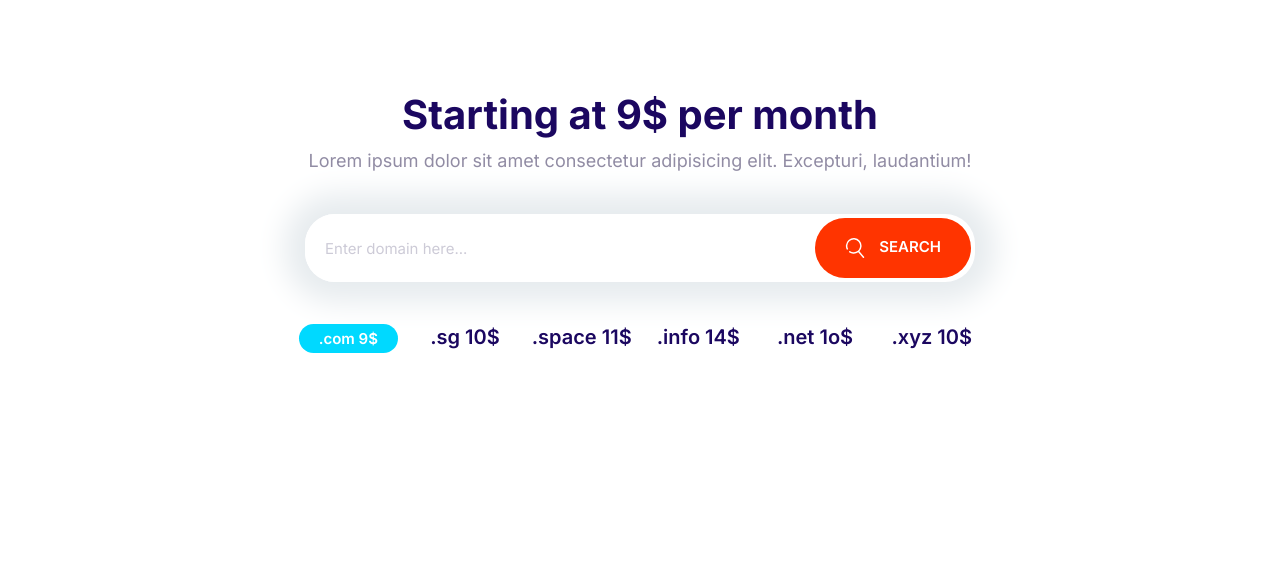
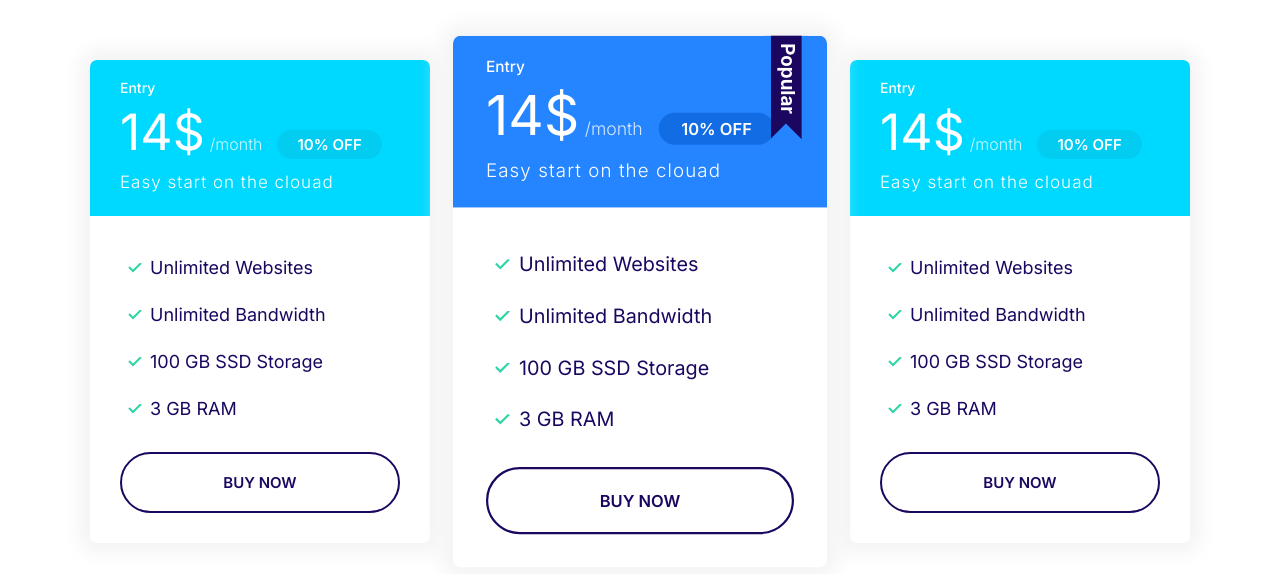
Before and after one commit to roshavafaei/roshify-landing-page, a plain HTML site: page index.html in a window 1280 px wide. Drawn offline with Linux system fonts and the light colour scheme.

Commit message:
Define the styles to the plans block.

```diff
--- a/CSS/style.css
+++ b/CSS/style.css
@@ -322,11 +322,19 @@
   color: #fff;
 }
 
+.card--primary .badge--primary {
+  background: #126de4;
+}
+
 .card--secondary .badge--secondary {
   background: #02cdf1;
 }
 
 /* Plans */
+.plan {
+    transition: transform 0.2s ease-out;
+}
+
 .plan__name {
   color: #fff;
   margin: 0;
@@ -360,6 +368,10 @@
   position: relative;
 }
 
+.plan--popular {
+    transform: scale(1.1);
+}
+
 .plan--popular .card__header::before {
   content: url(../Images/popular.svg);
   width: 40px;
@@ -367,6 +379,14 @@
   position: absolute;
   top: -6px;
   right: 5%;
+}
+
+.plan:hover {
+    transform: scale(1.05);
+}
+
+.plan--popular:hover {
+    transform: scale(1.15);
 }
 
 @media screen and (min-width: 1024px) {
@@ -634,7 +654,7 @@
 
 .nav__item > a {
   color: #d2d0db;
-    transition: color .3s;
+  transition: color 0.3s;
 }
 
 .nav__item > a:hover {
@@ -644,7 +664,7 @@
 .nav__toggler {
   margin: 2rem;
   opacity: 0.5;
-    transition: box-shadow .15s;
+  transition: box-shadow 0.15s;
   cursor: pointer;
 }
 
@@ -730,3 +750,13 @@
     grid-template-columns: repeat(auto-fit, minmax(10rem, 1fr));
   }
 }
+
+/* Plans Block */
+.block-plans .grid {
+  gap: 8rem 4rem;
+}
+
+.block-plans .card {
+  max-width: 500px;
+  margin: 0 auto;
+}
--- a/index.html
+++ b/index.html
@@ -14,30 +14,70 @@
     <link rel="stylesheet" href="CSS/style.css" />
   </head>
   <body>
-    <section class="block container block-domain">
-        <header class="block__header">
-            <h2>Starting at 9$ per month</h2>
-            <p>Lorem ipsum dolor sit amet consectetur adipisicing elit. Excepturi, laudantium!</p>
-        </header>
-        <div class="input-group">
-  <input type="text" class="input" placeholder="Enter domain here..." />
-  <button class="btn btn--accent">
-    <svg class="icon icon--white">
-    <use xlink:href="images/sprite.svg#search"></use>
-  </svg>
-    Search
-</button>
-</div>
-<ul class="list block-domain__prices">
-    <li><span class="badge badge--secondary">.com 9$</span></li>
-    <li>.sg 10$</li>
-    <li>.space 11$</li>
-    <li>.info 14$</li>
-    <li>.net 1o$</li>
-    <li>.xyz 10$</li>
-</ul>
+    <section class="block container block-plans">
+      <grid class="grid grid--1x3">
+        <div class="plan">
+          <div class="card card--secondary">
+            <header class="card__header">
+              <h3 class="plan__name">Entry</h3>
+              <span class="plan__price">14$</span>
+              <span class="plan__billing-cycle">/month</span>
+              <span class="badge badge--secondary badge small">10% OFF</span>
+              <span class="plan__description">Easy start on the clouad</span>
+            </header>
+            <div class="card__body">
+              <ul class="list list--tick">
+                <li class="list__item">Unlimited Websites</li>
+                <li class="list__item">Unlimited Bandwidth</li>
+                <li class="list__item">100 GB SSD Storage</li>
+                <li class="list__item">3 GB RAM</li>
+              </ul>
+              <button class="btn btn--outline btn--block">buy now</button>
+            </div>
+          </div>
+        </div>
+        <div class="plan plan--popular">
+          <div class="card card--primary">
+            <header class="card__header">
+              <h3 class="plan__name">Entry</h3>
+              <span class="plan__price">14$</span>
+              <span class="plan__billing-cycle">/month</span>
+              <span class="badge badge--primary badge small">10% OFF</span>
+              <span class="plan__description">Easy start on the clouad</span>
+            </header>
+            <div class="card__body">
+              <ul class="list list--tick">
+                <li class="list__item">Unlimited Websites</li>
+                <li class="list__item">Unlimited Bandwidth</li>
+                <li class="list__item">100 GB SSD Storage</li>
+                <li class="list__item">3 GB RAM</li>
+              </ul>
+              <button class="btn btn--outline btn--block">buy now</button>
+            </div>
+          </div>
+        </div>
+        <div class="plan">
+          <div class="card card--secondary">
+            <header class="card__header">
+              <h3 class="plan__name">Entry</h3>
+              <span class="plan__price">14$</span>
+              <span class="plan__billing-cycle">/month</span>
+              <span class="badge badge--secondary badge small">10% OFF</span>
+              <span class="plan__description">Easy start on the clouad</span>
+            </header>
+            <div class="card__body">
+              <ul class="list list--tick">
+                <li class="list__item">Unlimited Websites</li>
+                <li class="list__item">Unlimited Bandwidth</li>
+                <li class="list__item">100 GB SSD Storage</li>
+                <li class="list__item">3 GB RAM</li>
+              </ul>
+              <button class="btn btn--outline btn--block">buy now</button>
+            </div>
+          </div>
+        </div>
+      </grid>
     </section>
-  </body>
     <script src="js/main.js"></script>
   </body>
 </html>
```
Also changed, not shown: components/plansblock.html (added, +64 -0 lines). Lines whose indentation alone changed are shown as unchanged.
